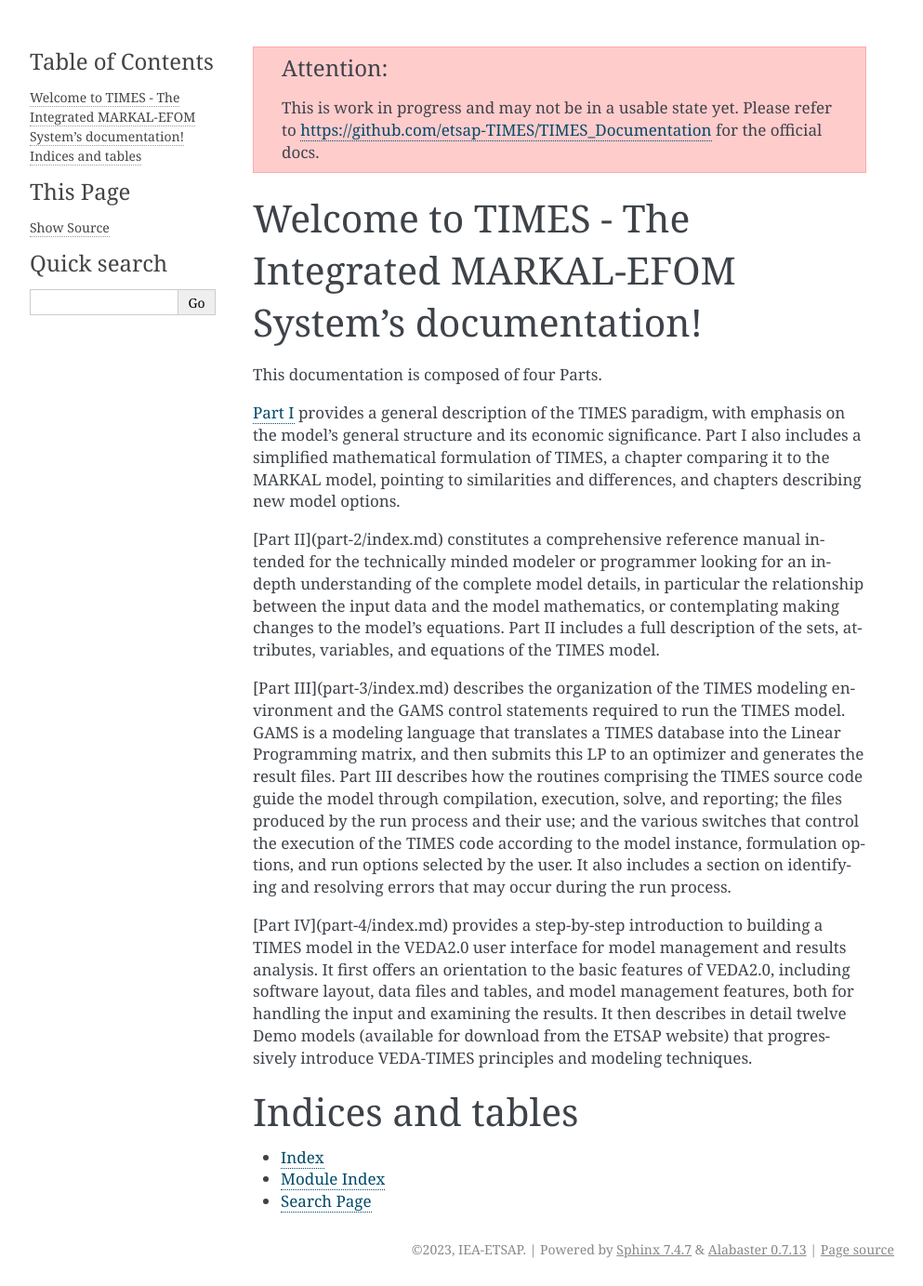
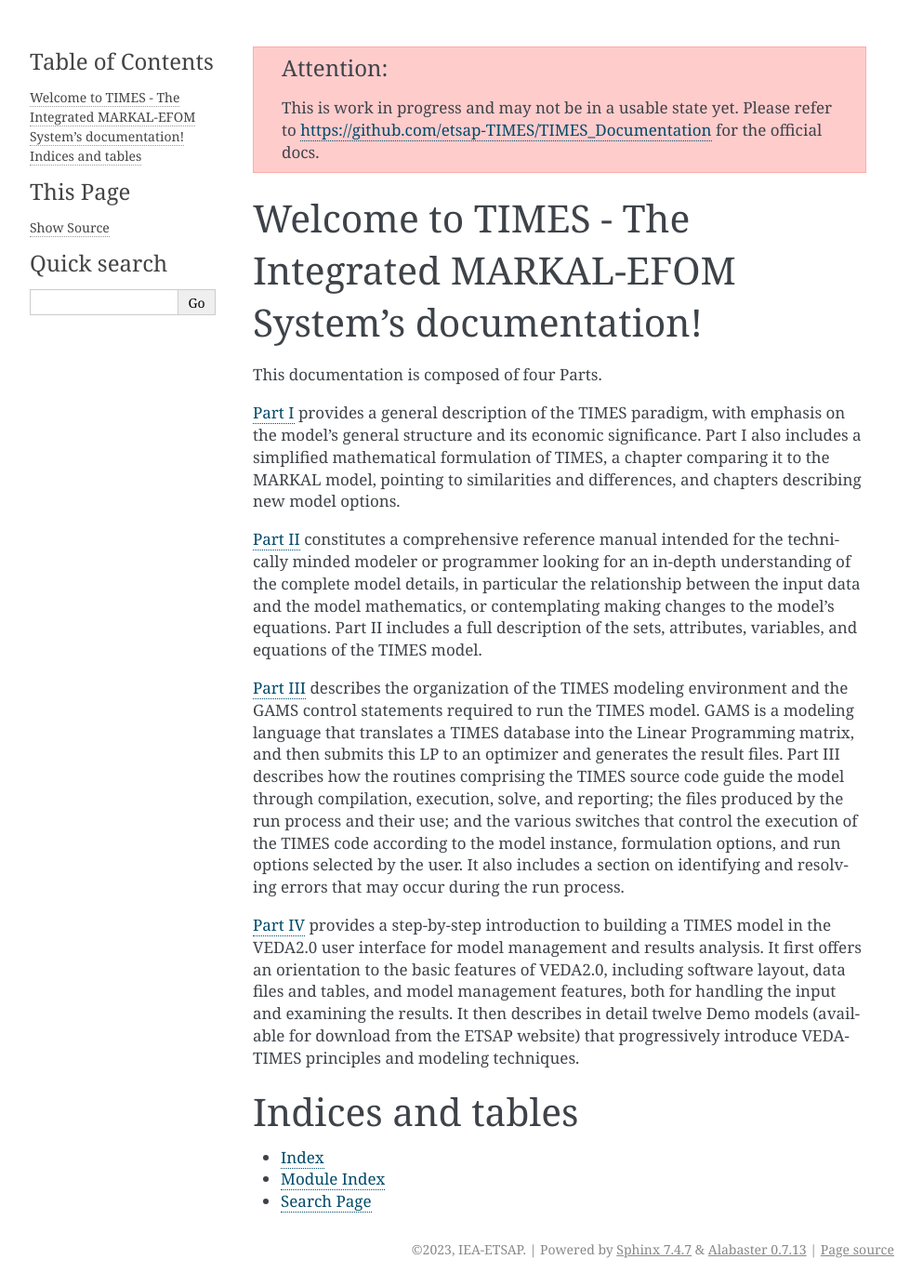
Before and after one commit to experimentarium/times, a Sphinx documentation site: the page built from docs/index.rst, in a window 1280 px wide. Shown: the whole page at 93% size, without its empty margins (148-1141 px from the left). Built offline with Sphinx 7.4.7, drawn with Linux system fonts in a browser that asks for light colours; some of the changed lines change nothing that is shown.

Commit message:
Add refs to the remaining parts

```diff
--- a/docs/index.rst
+++ b/docs/index.rst
@@ -10,14 +10,14 @@
 
 :doc:`Part I <part-1/index>` provides a general description of the TIMES paradigm, with emphasis on the model's general structure and its economic significance. Part I also includes a simplified mathematical formulation of TIMES, a chapter comparing it to the MARKAL model, pointing to similarities and differences, and chapters describing new model options.
 
-[Part II](part-2/index.md) constitutes a comprehensive reference manual intended for the technically minded modeler or programmer looking for an in-depth understanding of the complete model details, in particular the relationship between the input data and the model mathematics, or contemplating making changes to the model's equations. Part II includes a full description of the sets, attributes, variables, and equations of the TIMES model.
+:doc:`Part II <part-2/index>` constitutes a comprehensive reference manual intended for the technically minded modeler or programmer looking for an in-depth understanding of the complete model details, in particular the relationship between the input data and the model mathematics, or contemplating making changes to the model's equations. Part II includes a full description of the sets, attributes, variables, and equations of the TIMES model.
 
-[Part III](part-3/index.md) describes the organization of the TIMES modeling environment and the GAMS control statements required to run the TIMES model. GAMS is a modeling language that translates a TIMES database into the Linear Programming matrix, and then submits this LP to an optimizer and generates the result files. Part III describes how the routines comprising the TIMES source code guide the model through compilation, execution, solve, and reporting; the files produced by the run process and their use; and the various switches that control the execution of the TIMES code according to the model instance, formulation options, and run options selected by the user. It also includes a section on identifying and resolving errors that may occur during the run process.
+:doc:`Part III <part-3/index>` describes the organization of the TIMES modeling environment and the GAMS control statements required to run the TIMES model. GAMS is a modeling language that translates a TIMES database into the Linear Programming matrix, and then submits this LP to an optimizer and generates the result files. Part III describes how the routines comprising the TIMES source code guide the model through compilation, execution, solve, and reporting; the files produced by the run process and their use; and the various switches that control the execution of the TIMES code according to the model instance, formulation options, and run options selected by the user. It also includes a section on identifying and resolving errors that may occur during the run process.
 
-[Part IV](part-4/index.md) provides a step-by-step introduction to building a TIMES model in the VEDA2.0 user interface for model management and results analysis. It first offers an orientation to the basic features of VEDA2.0, including software layout, data files and tables, and model management features, both for handling the input and examining the results. It then describes in detail twelve Demo models (available for download from the ETSAP website) that progressively introduce VEDA-TIMES principles and modeling techniques.
+:doc:`Part IV <part-4/index>` provides a step-by-step introduction to building a TIMES model in the VEDA2.0 user interface for model management and results analysis. It first offers an orientation to the basic features of VEDA2.0, including software layout, data files and tables, and model management features, both for handling the input and examining the results. It then describes in detail twelve Demo models (available for download from the ETSAP website) that progressively introduce VEDA-TIMES principles and modeling techniques.
 
 .. toctree::
-   :maxdepth: 1
+   :maxdepth: 3
    :titlesonly:
    :hidden:
 
```
